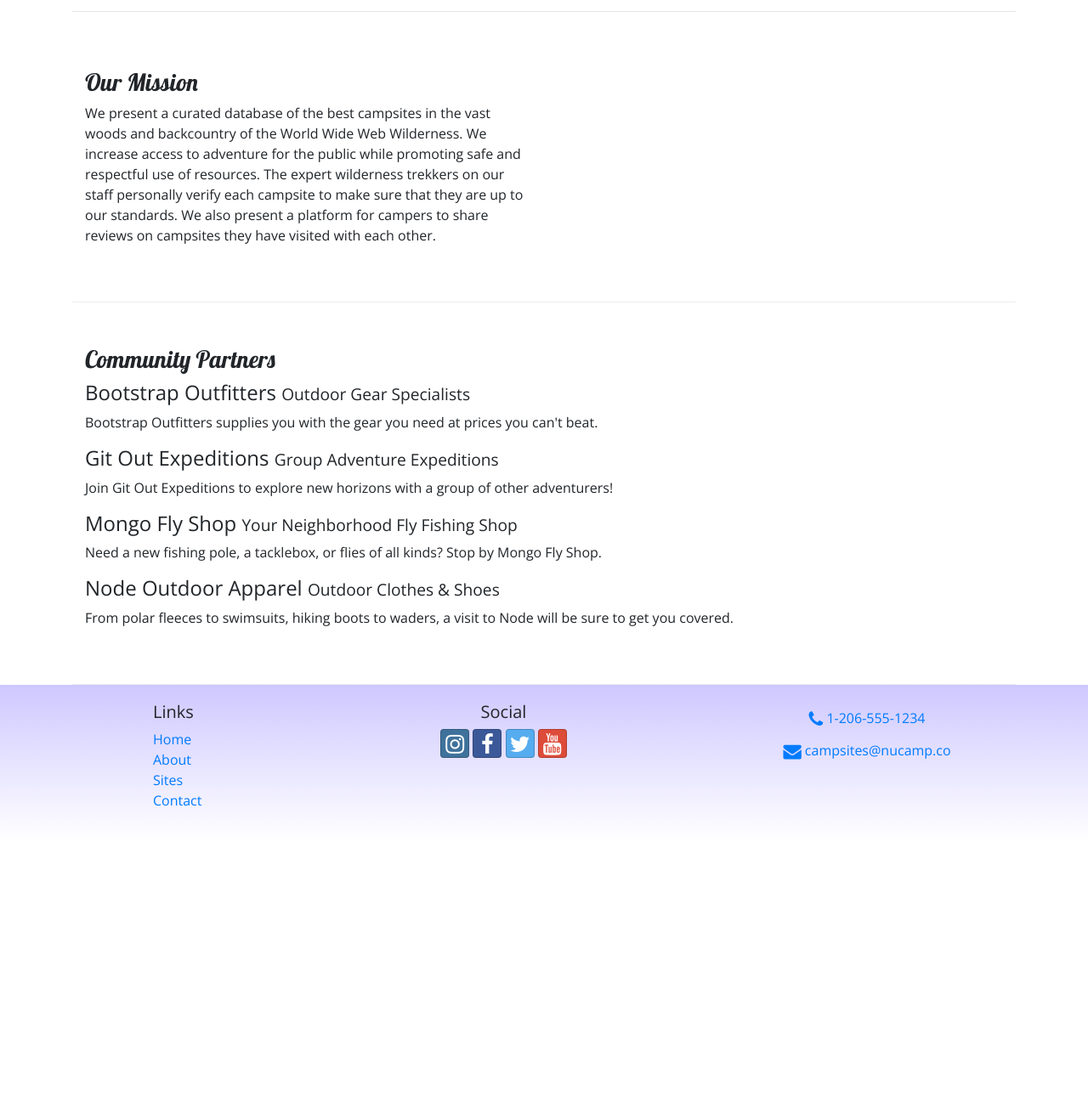
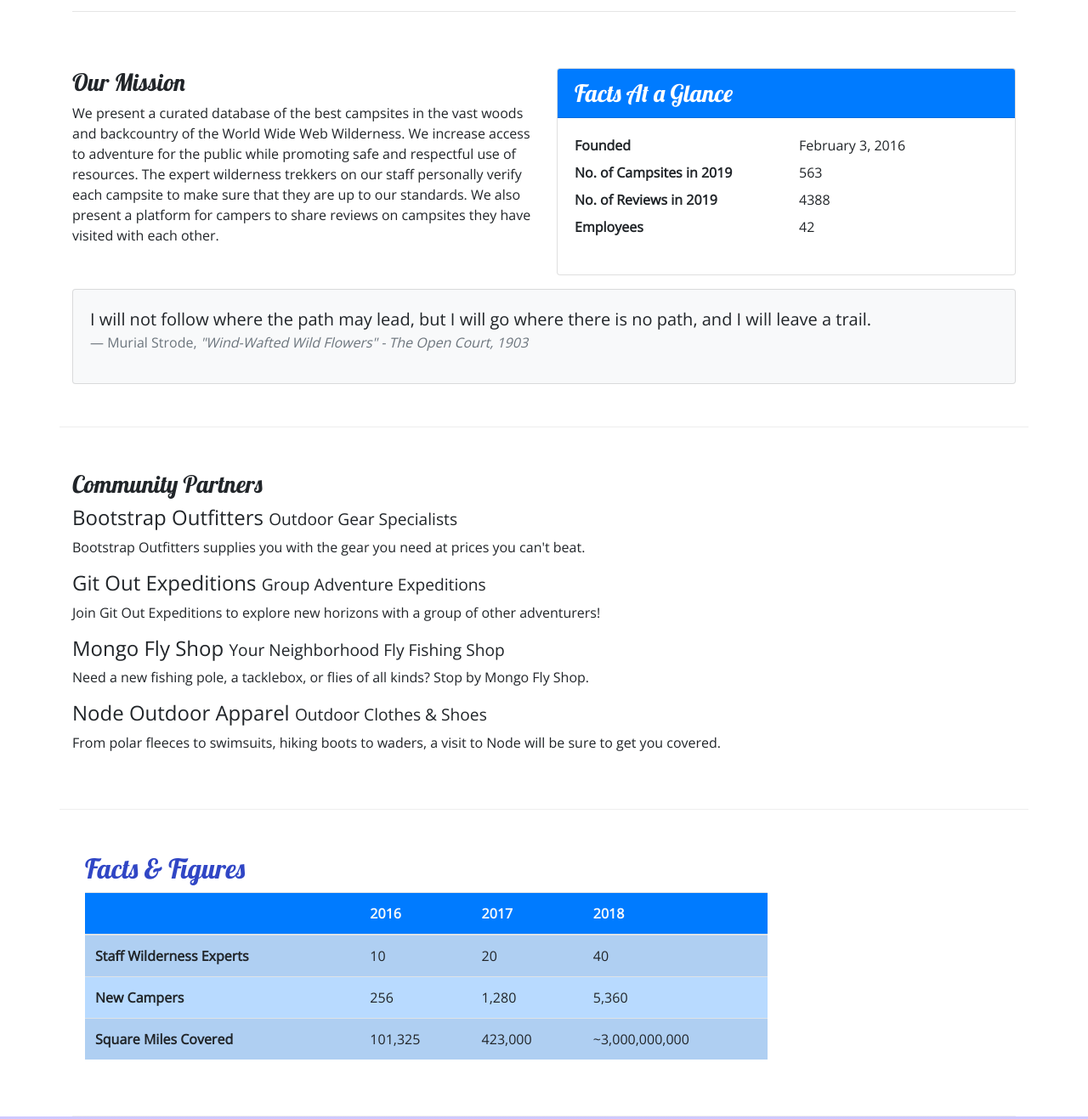
Before and after one commit to J-Moreno/BootstrapProjectSetup, a website: page about.html in a window 1280 px wide. Shown: the part 324-1641 px from the top of the page at 85% size. Before the commit the page ends 1314 px from the top, so only its background shows below. Drawn offline with nearby package versions, Linux system fonts and the light colour scheme.

Commit message:
Tables and Cards

```diff
--- a/about.html
+++ b/about.html
@@ -30,7 +30,7 @@
 
     <Nav class="navbar navbar-expand-sm navbar-dark sticky-top">
             <div class="container">
-                    <button class="navbar-toggler ml-auto" data-target="#nucampNavbar">
+                    <button class="navbar-toggler ml-auto" data-toggle="collapse" data-target="#nucampNavbar">
                             <span class="navbar-toggler-icon"></span>
                         </button>
                         <div class="collapse navbar-collapse" id="nucampNavbar">
@@ -76,14 +76,42 @@
             </div>
         </div>
 
-        <div class="container">
             <div class="row row-content">
-                <h3 class="col-12">Our Mission</h3>
-                <p class="col-12 col-sm-6 col-xl-6">We present a curated database of the best campsites in the vast woods and backcountry of the World Wide Web Wilderness. We increase access to adventure for the public while promoting safe and respectful use of resources. The expert wilderness trekkers on our staff personally verify each campsite to make sure that they are up to our standards. We also present a platform for campers to share reviews on campsites they have visited with each other.</p>
+                <div class="col-sm-6">
+                    <h3>Our Mission</h3>
+                    <p>We present a curated database of the best campsites in the vast woods and backcountry of the World Wide Web Wilderness. We increase access to adventure for the public while promoting safe and respectful use of resources. The expert wilderness trekkers on our staff personally verify each campsite to make sure that they are up to our standards. We also present a platform for campers to share reviews on campsites they have visited with each other.</p>
+                </div>
+                <div class="col-sm-6">
+                    <div class="card">
+                        <h3 class="card-header bg-primary text-white">Facts At a Glance</h3>
+                        <div class="card-body">
+                            <dl class="row">
+                                <dt class="col-6">Founded</dt>
+                                <dd class="col-6">February 3, 2016</dd>
+                                <dt class="col-6">No. of Campsites in 2019</dt>
+                                <dd class="col-6">563</dd>
+                                <dt class="col-6">No. of Reviews in 2019</dt>
+                                <dd class="col-6">4388</dd>
+                                <dt class="col-6">Employees</dt>
+                                <dd class="col-6">42</dd>
+                            </dl>
+                        </div>
+                    </div>
+                </div>
+                <div class="col">
+                    <div class="card bg-light mt-3">
+                        <blockquote class="blockquote card-body">
+                            <p class="mb-0">I will not follow where the path may lead, but I will go where there is no path, and I will leave a trail.</p>
+                            <footer class="blockquote-footer">Murial Strode,
+                                <cite title="Source Title">
+                                    "Wind-Wafted Wild Flowers" - The Open Court, 1903
+                                </cite>
+                            </footer>
+                        </blockquote>
+                    </div>
+                </div>
             </div>
-        </div>
 
-        <div class="container">
             <div class="row row-content">
                 <div class="col">
                         <h3>Community Partners</h3>
@@ -97,10 +125,48 @@
                         <p class="d-none d-sm-block">From polar fleeces to swimsuits, hiking boots to waders, a visit to Node will be sure to get you covered.</p>
                 </div>
             </div>
-        </div>
+
+            <div class="row-content">
+                <div class="col-sm-9">
+                    <h2>Facts &amp; Figures</h2>
+                    <div class="table-responsive">
+                        <table class="table table-striped">
+                            <thead>
+                                <tr class="bg-primary text-light">
+                                    <th></th>
+                                    <th>2016</th>
+                                    <th>2017</th>
+                                    <th>2018</th>
+                                </tr>
+                            </thead>
+                            <tbody class="table-primary">
+                                <tr>
+                                    <th>Staff Wilderness Experts</th>
+                                    <td>10</td>
+                                    <td>20</td>
+                                    <td>40</td>
+                                </tr>
+                                <tr>
+                                    <th>New Campers</th>
+                                    <td>256</td>
+                                    <td>1,280</td>
+                                    <td>5,360</td>
+                                </tr>
+                                <tr>
+                                    <th>Square Miles Covered</th>
+                                    <td>101,325</td>
+                                    <td>423,000</td>
+                                    <td>~3,000,000,000</td>
+                                </tr>
+                            </tbody>
+                        </table>
+                    </div>
+                </div>
+            </div>
+
     </div>
 
-    <footer>
+    <footer class="site-footer">
         <div class="container">
             <div class="row">
                 <div class="col-4 col-sm-2 offset-1">
--- a/css/styles.css
+++ b/css/styles.css
@@ -14,7 +14,7 @@ header h2 {
     color: #CEC8FF;
 }
 
-footer {
+.site-footer {
     background-image: linear-gradient(#CEC8FF, white);
     padding: 20px 0;
 }
```
Also changed, not shown: contactus.html (+1 -1 lines), index.html (+2 -2 lines).
